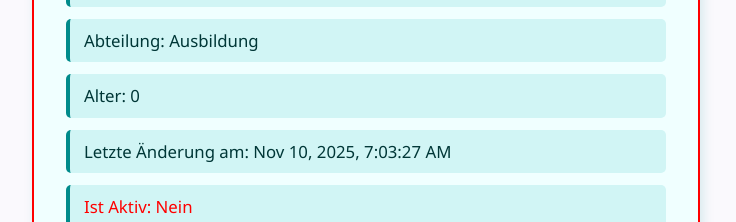
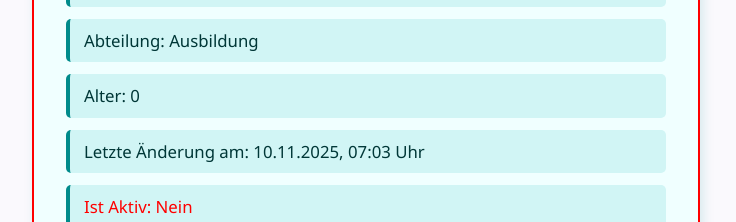
Before and after one commit to Luuk07/Mitarbeiter-Dashboard, an Angular app: page / in a window 1280 px wide. Shown: the part 936-1158 px from the top of the page, without its empty margins (314-1050 px from the left). Built offline with nearby package versions, Linux system fonts and the light colour scheme; data requests are answered from the project's data file.

Commit message:
Letzte Äanderungsdatum auf deutsche Zeit geändert

```diff
--- a/src/app/home/employee-comp/employee-comp.html
+++ b/src/app/home/employee-comp/employee-comp.html
@@ -11,7 +11,7 @@
       <p>Telefonnummer: {{employee?.phoneNumber}} </p>
       <p>Abteilung: {{employee?.department}} </p>
       <p>Alter: {{employee?.age}}</p>
-      <p>Letzte Änderung am: {{employee?.today | date:'medium' }}</p>
+      <p>Letzte Änderung am: {{employee?.today | date:'dd.MM.yyyy, HH:mm '}}Uhr</p>
       <p [ngClass]="{'isActive': employee.isActive, 'isNotActive':!employee.isActive}">Ist Aktiv: {{employee?.isActive  ? 'Ja' : 'Nein'}} </p>
     </div>
 
```
